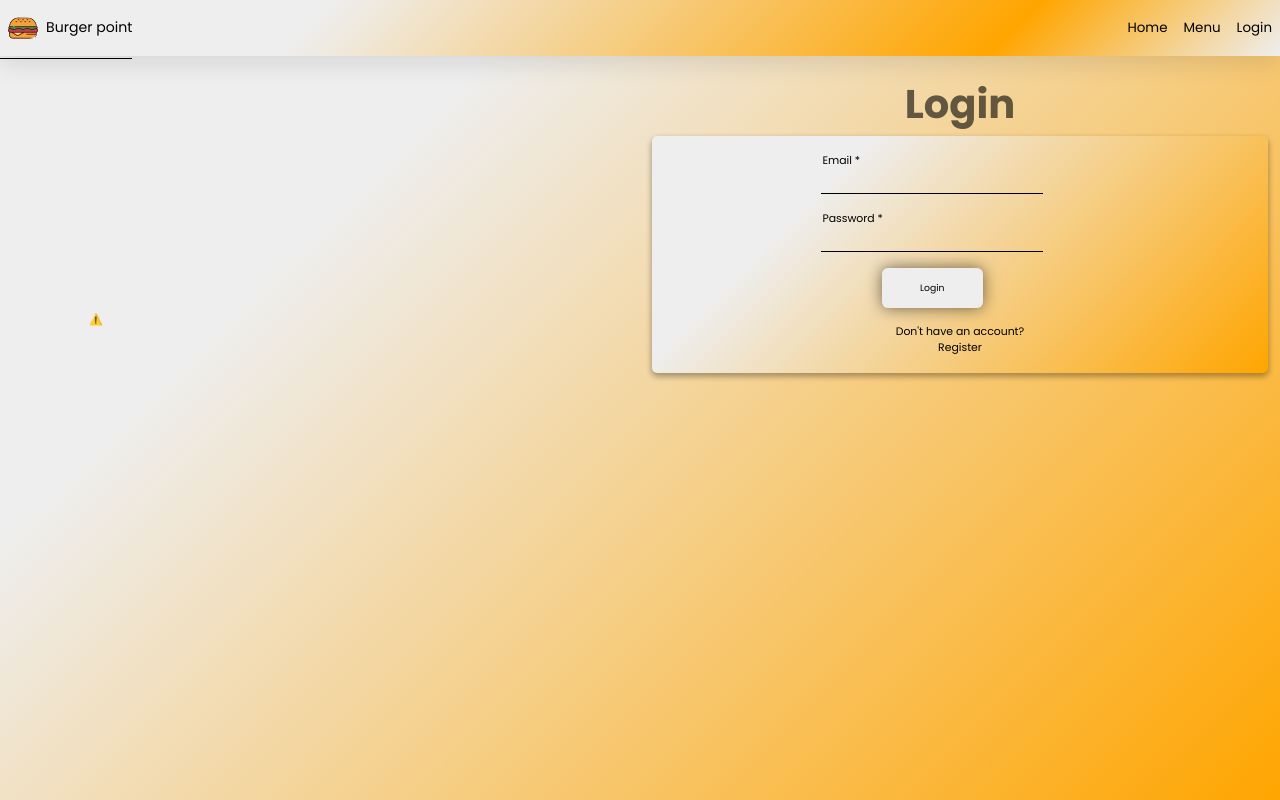
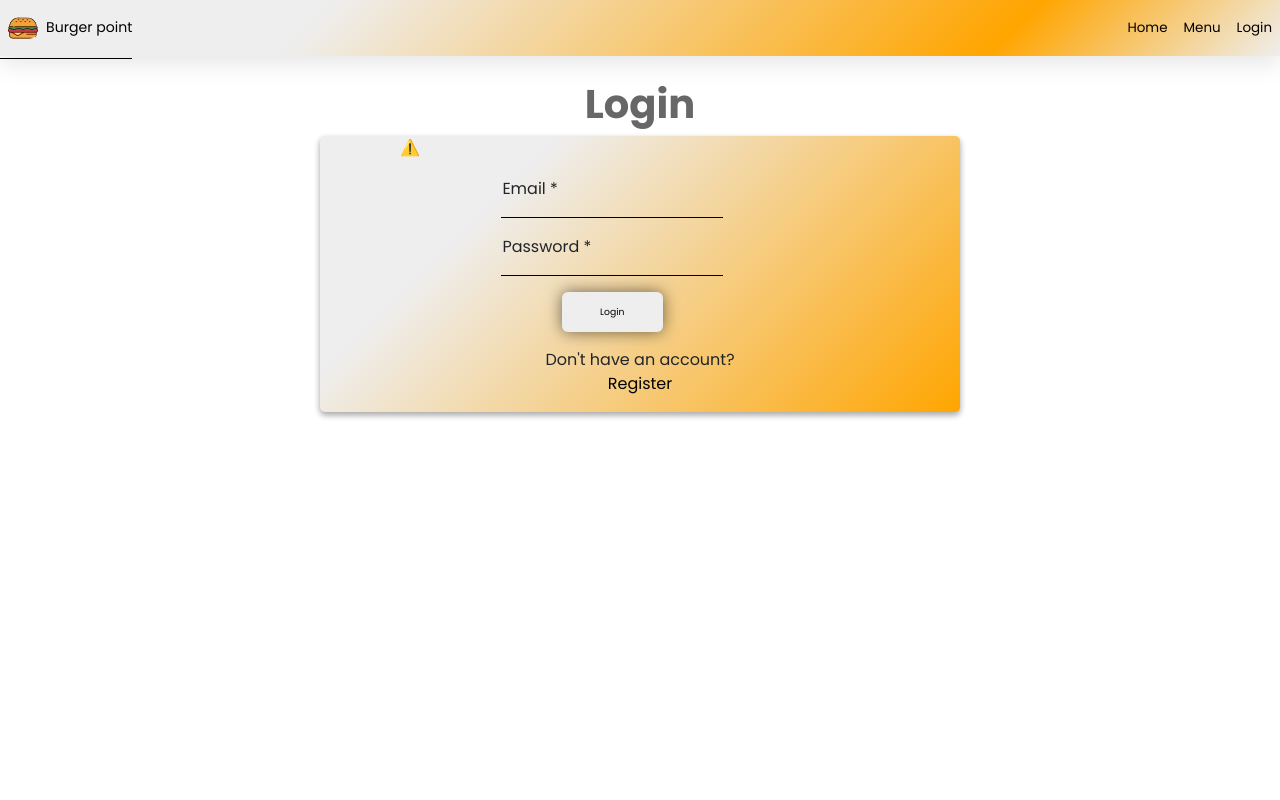
Before and after one commit to Evil2004/Burger-Point, a Django app: page /login/ in a window 1280 px wide. Run offline with Django 4.2, Linux system fonts and the light colour scheme; some web fonts are replaced.

Commit message:
fix: login page styling

```diff
--- a/static/css/login.css
+++ b/static/css/login.css
@@ -2,6 +2,11 @@
   background-color: rgba(255, 255, 255, 0.308);
 }
 
+body {
+  background: black,white;
+}
+
+/*
 .wrapper {
   height: 100vh;
   max-height: 100vh;
@@ -9,16 +14,12 @@
   margin: 0;
   color: black;
   background: linear-gradient(315deg, orange 0%, #eee 74%);
-}
+} */
 .login-wrapper {
   margin: calc(0.2vh - 0.1rem);
   padding: 0;
-  width: 100%;
-  height: 60%;
-  max-height: 100vh;
-}
-
-.frm-wrapper {
+  width: 50%;
+  margin: auto;
   background: linear-gradient(315deg, orange 0%, #eee 74%), #fff;
   border-radius: 5px;
   box-shadow: 0 3px 6px rgba(0, 0, 0, 0.16), 0 3px 6px rgba(0, 0, 0, 0.23);
--- a/templates/login.html
+++ b/templates/login.html
@@ -8,9 +8,11 @@
 {%endblock css %}
 {% block content %}
 <!-- prettier -->
-<div class="login-wrapper my-4 row">
+<div class="parent-wrapper my-4">
+     <h1 class="login-heading mx-2 text-center">Login</h1>
+  <div class="login-wrapper">
   <div
-    class="login-img-anim p-auto m-auto col-md d-flex justify-content-center"
+    class="login-img-anim col-md d-flex justify-content-center"
   >
     <lottie-player
       src="https://assets2.lottiefiles.com/private_files/lf30_1koj5vle.json"
@@ -22,10 +24,9 @@
     ></lottie-player>
   </div>
   <div
-    class="login-form-wrapper d-flex align-content-center container pl-3 ml-3 col-md"
+    class="login-form-wrapper d-flex align-content-center container"
   >
     <div class="login-form w-100">
-      <h1 class="login-heading mx-2 text-center">Login</h1>
       <p id="error" class="error text-danger"></p>
       <div class="frm-wrapper d-flex flex-column align-items-center">
         <form onsubmit="sendData();return false;" class="lg-frm" method="POST">
@@ -65,6 +66,7 @@
       </div>
     </div>
   </div>
+  </div>
 </div>
 <!-- prettier-ignore -->
 {% endblock content %}
```
